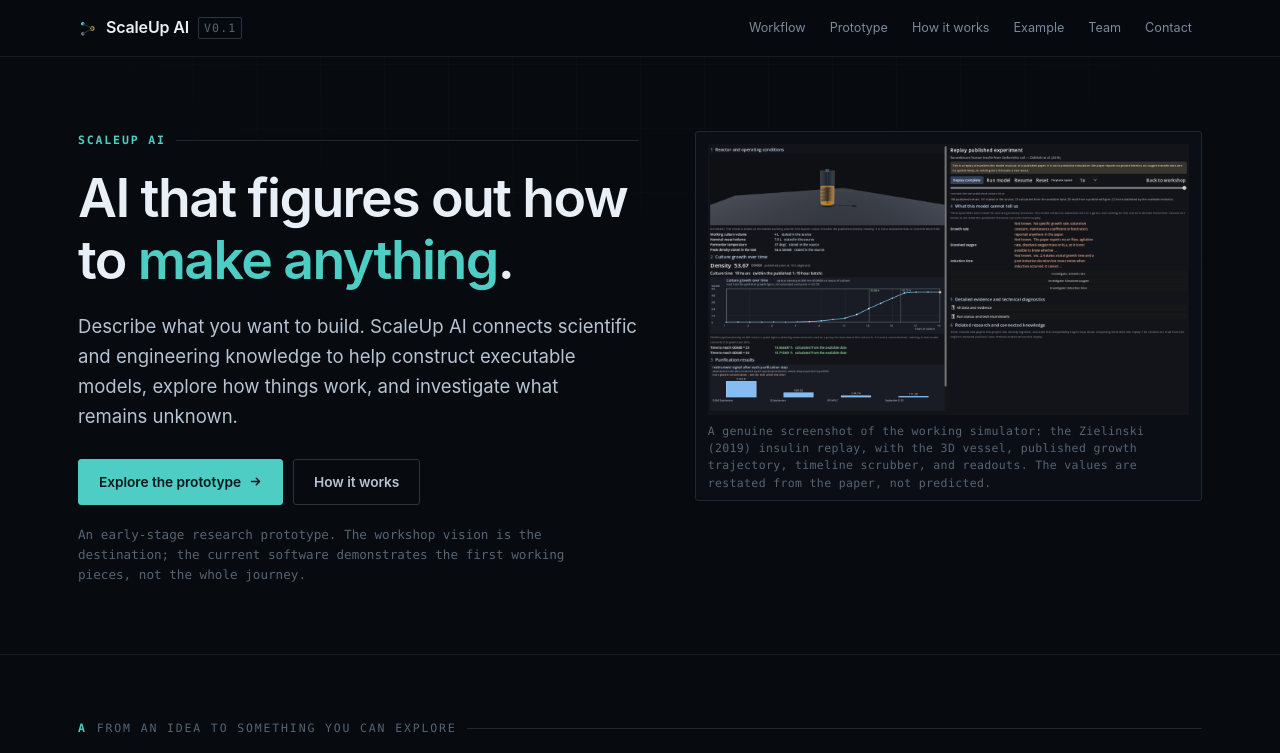
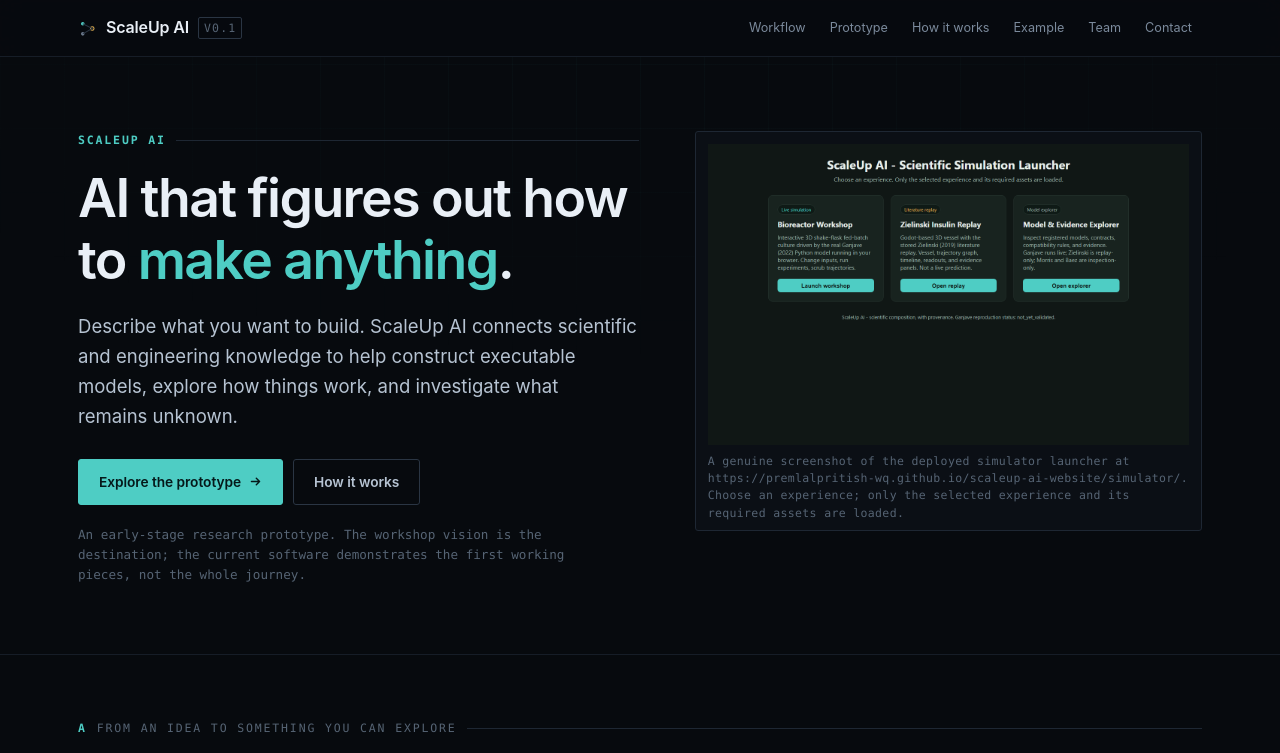
Before and after one commit to premlalpritish-wq/scaleup-ai-website, a website: page index.html in a window 1280 px wide. Shown: the top 753 px of the page. Drawn offline with Linux system fonts and the light colour scheme.

Commit message:
Use genuine simulator launcher screenshot in hero visual

```diff
--- a/index.html
+++ b/index.html
@@ -79,8 +79,8 @@
         <!-- Simulator screenshot from the deployed Zielinski replay. -->
         <div class="hero-visual">
           <div class="hv-frame">
-            <img class="hv-svg" src="assets/images/simulator-replay-screenshot.png" alt="ScaleUp AI simulator: the Zielinski (2019) insulin replay, showing the 3D vessel, published growth trajectory, timeline, and readouts." loading="lazy" />
-            <p class="hv-caption">A genuine screenshot of the working simulator: the Zielinski (2019) insulin replay, with the 3D vessel, published growth trajectory, timeline scrubber, and readouts. The values are restated from the paper, not predicted.</p>
+            <img class="hv-svg" src="assets/images/simulator-launcher-screenshot.png" alt="ScaleUp AI simulator launcher: choose between the Bioreactor Workshop, the Zielinski insulin replay, and the model and evidence explorer." loading="lazy" />
+            <p class="hv-caption">A genuine screenshot of the deployed simulator launcher at https://premlalpritish-wq.github.io/scaleup-ai-website/simulator/. Choose an experience; only the selected experience and its required assets are loaded.</p>
           </div>
         </div>
       </div>
```
Also changed, not shown: assets/images/simulator-launcher-screenshot.png (added).
